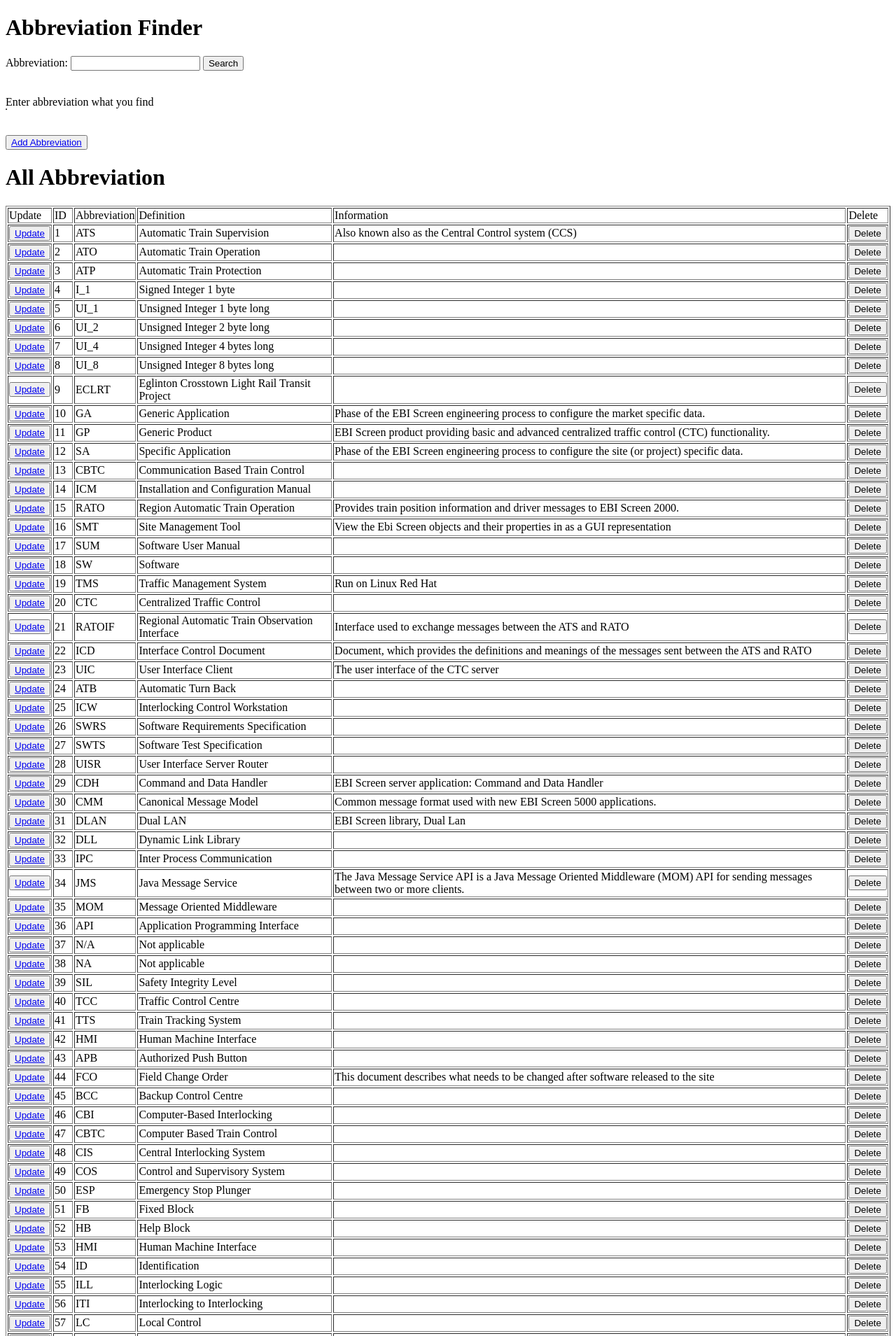
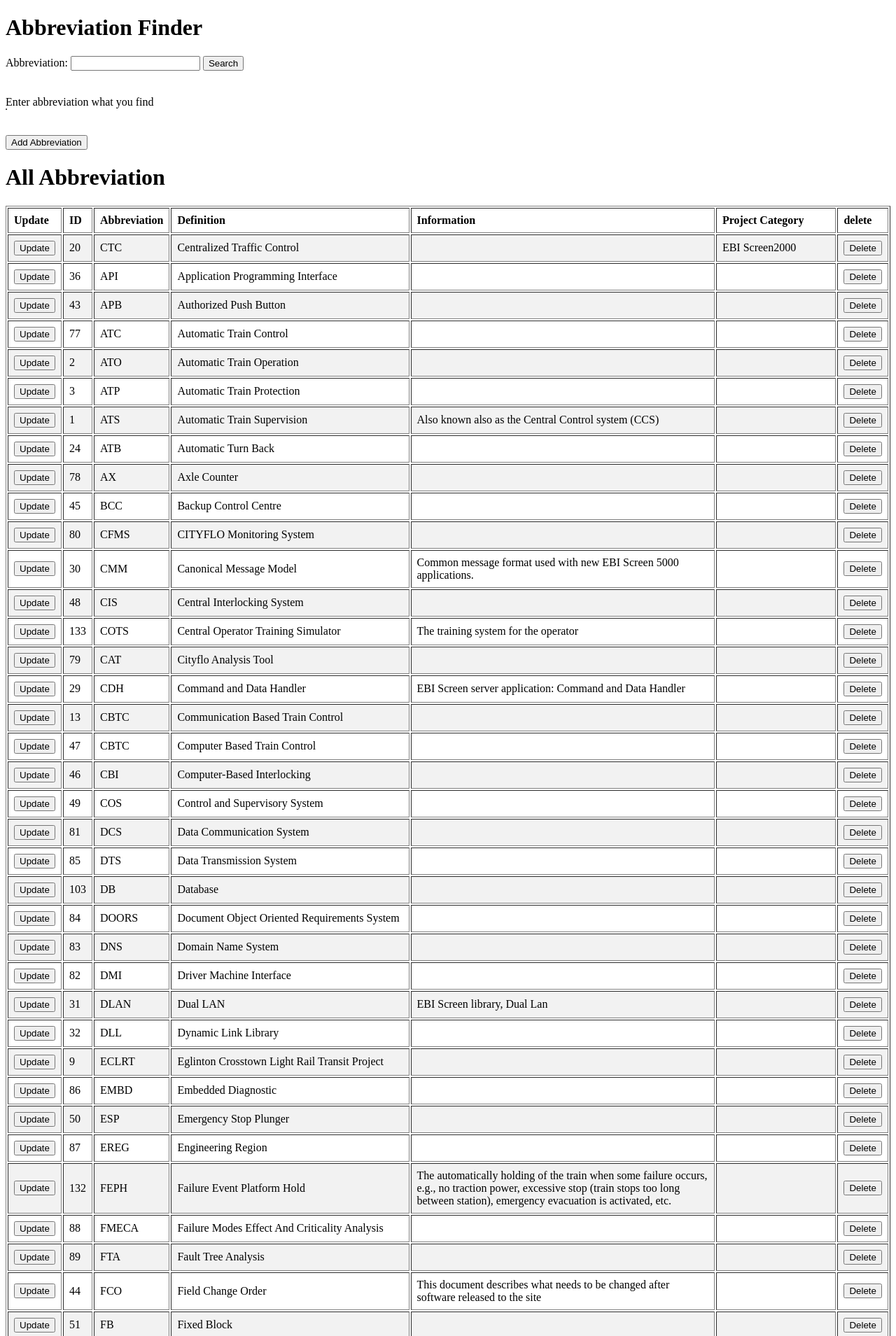
Before and after one commit to Oulyone/AbbreviationFinder, a Django app: page / in a window 1280 px wide. Shown: the top 1909 px of the page at 70% size. Run offline with Django 4.2, Linux system fonts and the light colour scheme; data comes from the database, SQL or seed files in the repository; both versions use the stored data as it was after the commit.

Commit message:
Add Project column and litle bit style

```diff
--- a/myAbbreviation/Templates/add.html
+++ b/myAbbreviation/Templates/add.html
@@ -19,6 +19,9 @@
     Information:<br>
     <input name="information" value=''>
     <br><br>
+    Project:<br>
+    <input name="project" value=''>
+    <br><br>
     <input type="submit" value="Submit">
 </form>
 </body>
--- a/myAbbreviation/Templates/index.html
+++ b/myAbbreviation/Templates/index.html
@@ -5,6 +5,23 @@
     <meta http-equiv="X-UA-Compatible" content="IE=edge">
     <meta name="viewport" content="width=device-width, initial-scale=1.0">
     <title>Index</title>
+    <style>
+        th, td {
+            text-align: left;
+            padding: 8px;
+          }
+        tr:hover {
+            background-color: coral;
+        }
+        tr:nth-child(even) {background-color: #f2f2f2;}
+        #link_button {
+            text-decoration: none;
+            color: black;
+        }
+        table {
+            width: 10% 5% 15% 50% 20% 10%;
+          }
+    </style>
 </head>
 <body>
     <div>
@@ -21,26 +38,28 @@
         </form>
         <div>
             <table border="1">
-            <tr>
+            <tr class="header">
             {% if findAbbreviation.id == "id" %}
             Enter abbreviation what you find
             {% else %}
-            <td>Update</td>
-            <td>ID</td>
-            <td>Abbreviation</td>
-            <td>Definition</td>
-            <td>Information</td>
-            <td>delete</td>
+            <th style="width:3.5%">Update</th>
+            <th style="width:2%">ID</th>
+            <th style="width:5%">Abbreviation</th>
+            <th style="width:30%">Definition</th>
+            <th style="width:40%">Information</th>
+            <th style="width:15%">Project Category</th>
+            <th style="width:3.5%">delete</th>
             {% endif %}
             </tr>
             <tr>
             {% if findAbbreviation.id == "id" %}
             {% else %}
-            <td><button><a href="update/{{ findAbbreviation.id }}">Update</a></button></td>
+            <td><button><a id="link_button" href="update/{{ findAbbreviation.id }}">Update</a></button></td>
             <td>{{ findAbbreviation.id }}</td>
             <td>{{ findAbbreviation.abbreviation }}</td>
             <td>{{ findAbbreviation.definition }}</td>
             <td>{{ findAbbreviation.information }}</td>
+            <td>{{ findAbbreviation.project_category }}</td>
             <td><button onclick=myFunction({{ findAbbreviation.id }})>Delete</button></td>
             {% endif %}
             </tr>
@@ -50,27 +69,29 @@
     </div>
     <div>
         <button>
-            <a href="add/">Add Abbreviation</a>
+            <a id="link_button" href="add/">Add Abbreviation</a>
         </button>
     </div>
     <div>
         <h1>All Abbreviation</h1>
         <table border="1">
-        <tr>
-            <td>Update</td>
-            <td>ID</td>
-            <td>Abbreviation</td>
-            <td>Definition</td>
-            <td>Information</td>
-            <td>Delete</td>
+        <tr class="header">
+            <th style="width:3.5%">Update</th>
+            <th style="width:2%">ID</th>
+            <th style="width:5%">Abbreviation</th>
+            <th style="width:30%">Definition</th>
+            <th style="width:40%">Information</th>
+            <th style="width:15%">Project Category</th>
+            <th style="width:3.5%">delete</th>
         </tr>
         {% for x in myabbreviation %}
         <tr>
-            <td><button><a href="update/{{ x.id }}">Update</a></button></td>
+            <td><button><a id="link_button" href="update/{{ x.id }}">Update</a></button></td>
             <td id='id_abbre'>{{ x.id }}</td>
             <td>{{ x.abbreviation }}</td>
             <td>{{ x.definition }}</td>
             <td>{{ x.information }}</td>
+            <td>{{ x.project_category }}</td>
             <td><button onclick=myFunction({{ x.id }})>Delete</button></td>
         </tr>
         {% endfor %}
--- a/myAbbreviation/Templates/update.html
+++ b/myAbbreviation/Templates/update.html
@@ -19,6 +19,9 @@
     Information:<br>
     <input name="information" value="{{ myabbre.information }}">
     <br><br>
+    Project:<br>
+    <input name="project" value="{{ myabbre.project }}">
+    <br><br>
     <input type="submit" value="Submit">
     </form>
 </body>
--- a/myAbbreviation/abbreviationApp/models.py
+++ b/myAbbreviation/abbreviationApp/models.py
@@ -5,3 +5,4 @@ class Abbreviation(models.Model):
     abbreviation = models.CharField(max_length=255)
     definition = models.CharField(max_length=255)
     information = models.CharField(max_length=255)
+    project_category = models.CharField(max_length=255)
--- a/myAbbreviation/abbreviationApp/views.py
+++ b/myAbbreviation/abbreviationApp/views.py
@@ -8,11 +8,11 @@ from .models import Abbreviation
 global res, findAbbreviation
 
 res = ''
-findAbbreviation = Abbreviation ('id', 'abbreviation', 'definition', 'information')
+findAbbreviation = Abbreviation ('id', 'abbreviation', 'definition', 'information', 'project category')
 
 def index(request):
     global res, findAbbreviation
-    myAbbreviation = Abbreviation.objects.all().values()
+    myAbbreviation = Abbreviation.objects.all().order_by('-project_category', 'definition').values()
     template = loader.get_template('index.html')
     context = {
         'myabbreviation': myAbbreviation,
@@ -27,10 +27,11 @@ def add(request):
 
 def addrecord(request):
     global res
-    x = request.POST['abbreviation']
-    y = request.POST['definition']
-    z = request.POST['information']
-    abbre = Abbreviation(abbreviation=x, definition=y, information=z)
+    abbreviation = request.POST['abbreviation']
+    definition = request.POST['definition']
+    information = request.POST['information']
+    project = request.POST['project']
+    abbre = Abbreviation(abbreviation, definition, information, project)
     abbre.save()
     find(request,abbre)
     res = 'Added'
@@ -63,10 +64,12 @@ def updaterecord(request, id):
     abbreviation = request.POST['abbreviation']
     definition = request.POST['definition']
     information = request.POST['information']
+    project = request.POST['project']
     abbre = Abbreviation.objects.get(id=id)
     abbre.abbreviation = abbreviation
     abbre.definition = definition
     abbre.information = information
+    abbre.project_category = project
     abbre.save()
     find(request,abbre)
     res = 'Updated'
@@ -84,5 +87,4 @@ def find(request,abbre=''):
         res = 'Not found!'
         return HttpResponseRedirect(reverse('index'))
     res = 'Found!'
-    findAbbreviation = findAbbreviation
     return HttpResponseRedirect(reverse('index'))
```
Also changed, not shown: myAbbreviation/db.sqlite3.
